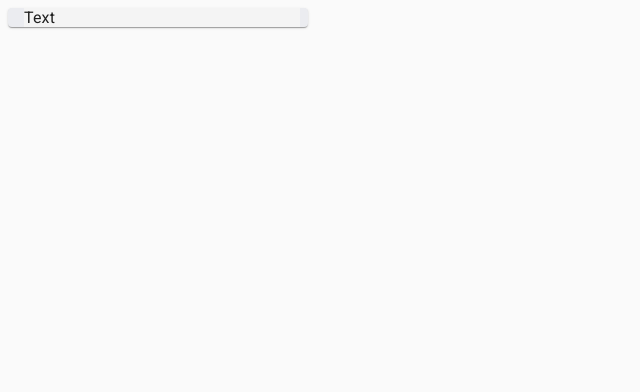
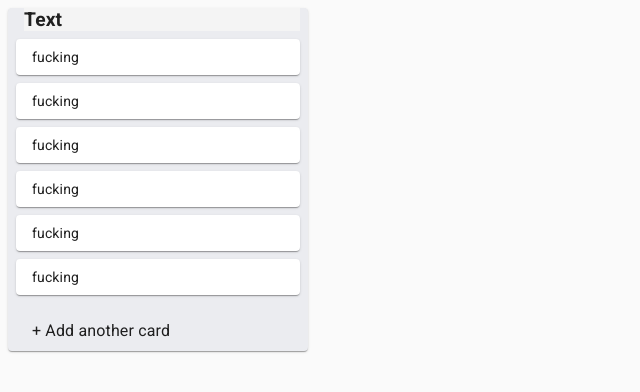
Before and after one commit to ByeongUk-An/Context-Trello, a React (Create React App) app: page / in a window 1280 px wide. Both pictures are taken after a click on the element "Todo Text". Shown: the top 392 px of the page, without its empty margins (0-640 px from the left). Built offline with nearby package versions, Linux system fonts and the light colour scheme.

Commit message:
component, input,cardcomponent 완료

```diff
--- /dev/null
+++ b/src/components/Card.jsx
@@ -0,0 +1,20 @@
+import React from "react";
+import { Paper, CssBaseline } from "@material-ui/core";
+import { makeStyles } from "@material-ui/core/styles";
+
+function Card() {
+  const useStyle = makeStyles((theme) => ({
+    cardItem: {
+      margin: theme.spacing(1),
+      padding: theme.spacing(1, 1, 1, 2),
+    },
+  }));
+  const classes = useStyle();
+  return (
+    <div>
+      <Paper className={classes.cardItem}>fucking</Paper>
+    </div>
+  );
+}
+
+export default Card;
--- /dev/null
+++ b/src/components/InputAdd.jsx
@@ -0,0 +1,58 @@
+import React from "react";
+import { Paper, InputBase, Button, IconButton } from "@material-ui/core";
+import { makeStyles } from "@material-ui/core/styles";
+import ClearIcon from "@material-ui/icons/Clear";
+const useStyle = makeStyles((theme) => ({
+  clearIcon: {
+    color: "#666",
+    "&:hover": {
+      backgroundColor: "#ebecf0",
+      color: "#222",
+    },
+  },
+  inputCon: {
+    width: "280px",
+    margin: theme.spacing(0, 1, 1, 1),
+    paddingBottom: theme.spacing(5),
+  },
+  input: {
+    paddingLeft: theme.spacing(2),
+  },
+  button: {
+    color: "#fff",
+    backgroundColor: "#5aac44",
+  },
+  btnCon: {
+    margin: theme.spacing(0, 1, 1, 1),
+  },
+}));
+
+function InputAdd({ setToggle }) {
+  const classes = useStyle();
+  return (
+    <div>
+      <div>
+        <Paper className={classes.inputCon}>
+          <InputBase
+            multiline
+            fullWidth
+            autoFocus
+            onBlur={() => setToggle(false)}
+            placeholder="Enter a title for this card..."
+            className={classes.input}
+          />
+        </Paper>
+      </div>
+      <div className={classes.btnCon}>
+        <Button className={classes.button} onClick={() => setToggle(false)}>
+          Add Card
+        </Button>
+        <IconButton>
+          <ClearIcon className={classes.clearIcon} />
+        </IconButton>
+      </div>
+    </div>
+  );
+}
+
+export default InputAdd;
--- a/src/components/List.jsx
+++ b/src/components/List.jsx
@@ -2,6 +2,8 @@ import React from "react";
 import { Paper, Typography, CssBaseline } from "@material-ui/core";
 import { makeStyles } from "@material-ui/core/styles";
 import Title from "./Title";
+import Card from "./Card";
+import OpenInput from "./OpenInput";
 
 const useStyle = makeStyles((theme) => ({
   root: {
@@ -17,6 +19,13 @@ function List() {
       <Paper className={classes.root}>
         <CssBaseline />
         <Title />
+        <Card />
+        <Card />
+        <Card />
+        <Card />
+        <Card />
+        <Card />
+        <OpenInput />
       </Paper>
     </div>
   );
--- /dev/null
+++ b/src/components/OpenInput.jsx
@@ -0,0 +1,43 @@
+import React, { useState } from "react";
+import { Paper, Typography, Collapse } from "@material-ui/core";
+import { makeStyles, fade } from "@material-ui/core/styles";
+import InputAdd from "./InputAdd";
+
+const useStyle = makeStyles((theme) => ({
+  add: {
+    margin: theme.spacing(1, 1, 0, 1),
+    padding: theme.spacing(1, 1, 1, 2),
+    backgroundColor: "#ebecf0",
+    transition: "0.3s",
+    "&:hover": {
+      backgroundColor: fade("#bbb", 0.5),
+    },
+  },
+  box: {
+    marginTop: theme.spacing(1),
+  },
+}));
+
+function OpenInput() {
+  const classes = useStyle();
+  const [toggle, setToggle] = useState(false);
+  return (
+    <div className={classes.box}>
+      <Collapse in={toggle}>
+        <InputAdd setToggle={setToggle} />
+      </Collapse>
+
+      <Collapse in={!toggle}>
+        <Paper
+          className={classes.add}
+          elevation={0}
+          onClick={() => setToggle(!toggle)}
+        >
+          <Typography>+ Add another card</Typography>
+        </Paper>
+      </Collapse>
+    </div>
+  );
+}
+
+export default OpenInput;
--- a/src/components/Title.jsx
+++ b/src/components/Title.jsx
@@ -15,10 +15,14 @@ function Title() {
     },
     title: {
       flexGrow: 1,
+      fontSize: "1.2rem",
+      fontWeight: "bold",
     },
     input: {
       boxSizing: "border-box",
       marginLeft: theme.spacing(1),
+      fontSize: "1.2rem",
+      fontWeight: "bold",
       padding: 0,
       "&:focus": {
         background: "#f4f4f4",
@@ -37,7 +41,7 @@ function Title() {
             }}
             fullWidth
             autoFocus
-            // onBlur={handleTitle}
+            onBlur={handleTitle}
           />
         </div>
       ) : (
```
Also changed, not shown: 1 other file (tests, documents, lock files or other folders).
